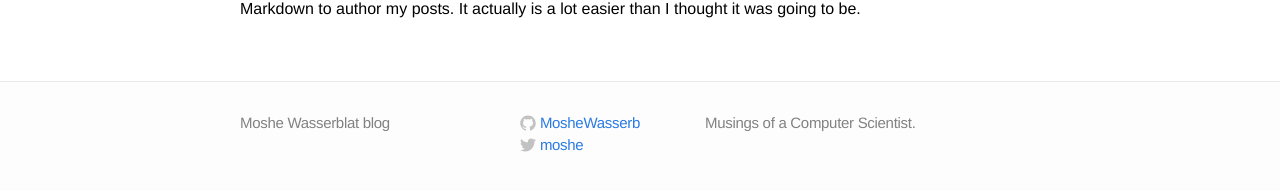
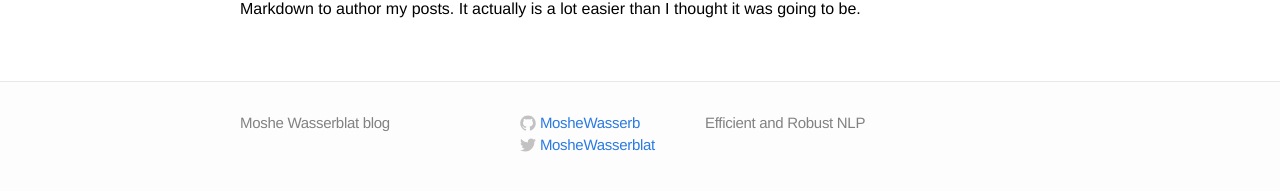
Before and after one commit to MosheWasserb/MosheWasserb.github.io, a Jekyll site: the page built from index.html, in a window 1280 px wide. Shown: the part 166-357 px from the top of the page. Built offline with Jekyll 4.4.1, drawn with Linux system fonts in a browser that asks for light colours.

Commit message:
Update _config.yml

```diff
--- a/_config.yml
+++ b/_config.yml
@@ -1,10 +1,10 @@
 # Site settings
 title: Moshe Wasserblat blog
 email:
-description: "Musings of a Computer Scientist."
+description: "Efficient and Robust NLP"
 baseurl: ""
 url: "http://MosheWasserb.github.io"
-twitter_username: moshe
+twitter_username: MosheWasserblat
 github_username:  MosheWasserb
 
 # Build settings
```
